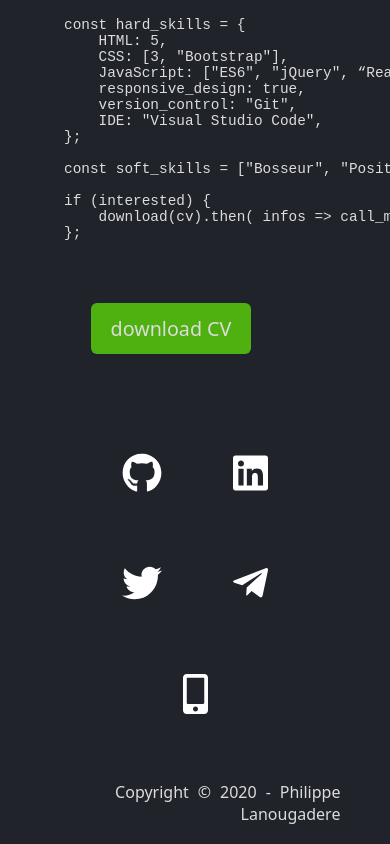
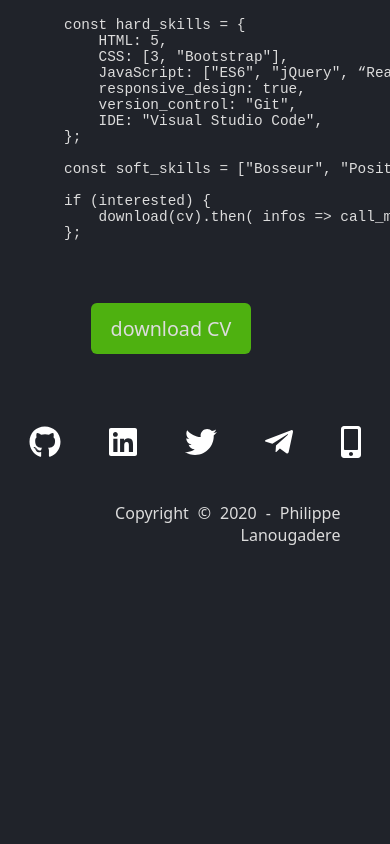
Before and after one commit to philippe76/React-Portfolio, a React (Create React App) app: page / in a window 390 px wide. Shown: the part 943-1787 px from the top of the page. After the commit the page ends 1508 px from the top, so only its background shows below. Built offline with nearby package versions, Linux system fonts and the light colour scheme.

Commit message:
update contact section

```diff
--- a/src/App.css
+++ b/src/App.css
@@ -256,7 +256,7 @@ a.link.active::after {
 
 #contact svg {
   font-size: 2.5rem;
-  margin: 2.2rem;
+  margin: 2.5rem;
   cursor: pointer;
   color: white;
 }
@@ -292,13 +292,13 @@ a.link.active::after {
 
 #contact a:hover::after {
   position: absolute;
-  top: -12rem;
-  left: 0;
+  top: -8rem;
+  left: -5rem;
   border-radius: 3%;
   padding: 1rem;
   background: rgba(0, 0, 0, 0.2);
   color: white;
-  width: 80%;
+  width: 15rem;
   font-size: 1.3rem;
   font-family: "Oswald", sans-serif;
 }
@@ -473,5 +473,19 @@ a.link.active::after {
     width: 90%;
   }
 
+  /* ----------- CONTACT  ------------- */
+
+  #contact.box {
+    margin: 0;
+  }
+
+  #contact svg {
+    font-size: 2rem;
+    margin: 1.5rem;
+  }
+
+  #contact a[href]:hover::after {
+    opacity: 0;
+  }
 
 }
```
